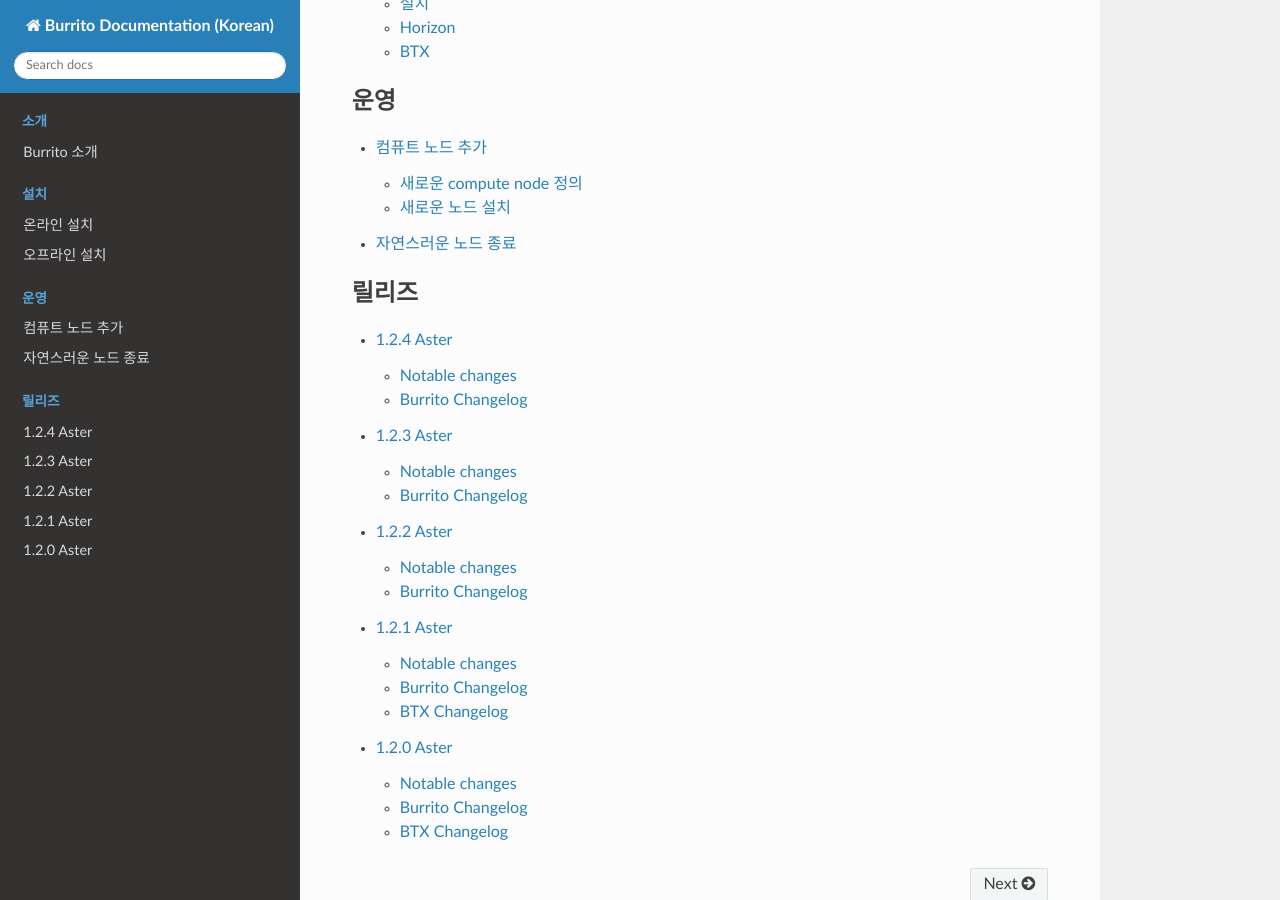
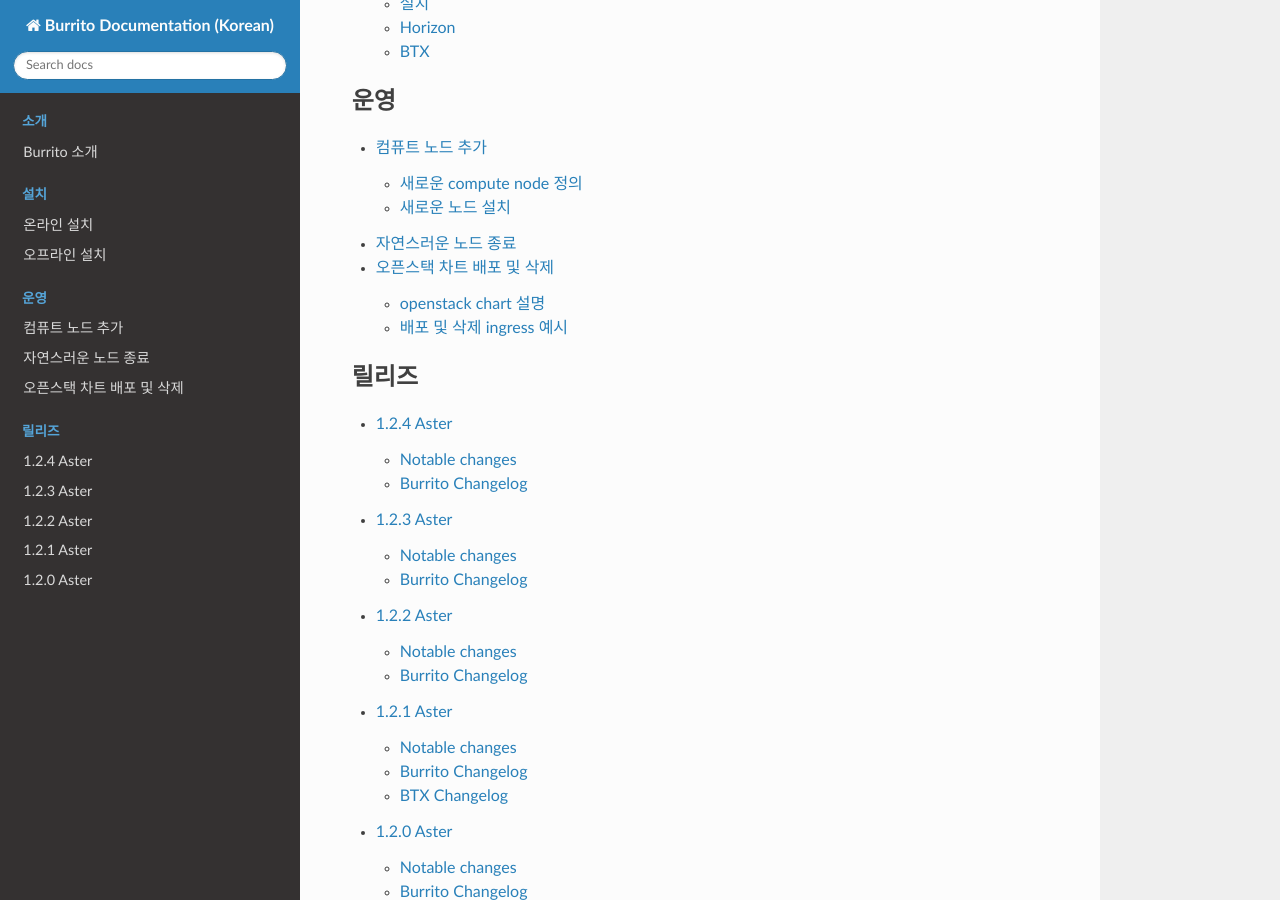
Before and after one commit to iorchard/burrito_docs_ko, a Sphinx documentation site: the page built from source/index.rst, in a window 1280 px wide and 900 px high, scrolled down 877 px. Built offline with Sphinx 7.4.7 and the Read the Docs theme 2.0.0, drawn with Linux system fonts in a browser that asks for light colours; some of the changed lines change nothing that is shown.

Commit message:
add operation

```diff
--- a/source/index.rst
+++ b/source/index.rst
@@ -22,10 +22,11 @@
 
 .. toctree::
    :caption: 운영
-   :maxdepth: 2
+   :maxdepth: 5
 
    컴퓨트 노드 추가 <operation/add_compute_node>
    자연스러운 노드 종료 <operation/graceful_node_shutdown>
+   오픈스택 차트 배포 및 삭제 <operation/openstack_chart>
 
 .. toctree::
    :caption: 릴리즈
--- /dev/null
+++ b/source/operation/openstack_chart.rst
@@ -0,0 +1,103 @@
+openstack chart 배포 및 삭제
+================================
+
+
+burrito 스크립트를 이용해 openstack chart명을 넣어 배포와 삭제를 할 수 있습니다.
+
+::
+
+
+   [clex@control1 burrito-1.2.4-rc.0]$ ./scripts/burrito.sh
+   Usage: ./scripts/burrito.sh <action> <chart_name>
+      <action>: install, uninstall
+      <chart_name>
+      ingress, ceph-provisioners, mariadb, rabbitmq, memcached
+      openvswitch, libvirt, keystone, glance, placement
+      neutron, nova, cinder, horizon, barbican, btx
+
+
+
+openstack chart 설명
+-----------------------
+
+* Ingress: Ingress 차트는 오픈스택 환경에서 외부에서 내부로 트래픽을 라우팅하는 데 사용됩니다. 주로 로드 밸런싱, SSL 종단 처리 및 URL 경로 기반 라우팅과 같은 기능을 제공합니다.
+
+* Ceph-provisioners: Ceph-provisioners는 Ceph 스토리지 클러스터를 오픈스택에 연결하고 스토리지 자원을 프로비저닝하는 데 사용됩니다. Ceph는 분산 스토리지 시스템으로 오픈스택의 스토리지 백엔드로 자주 사용됩니다.
+
+* MariaDB: MariaDB는 오픈스택의 데이터베이스 서비스로 사용됩니다. 이 데이터베이스는 오픈스택 서비스 및 구성 정보를 저장합니다.
+
+* RabbitMQ: RabbitMQ는 오픈스택의 메시지 큐 서비스로 사용됩니다. 오픈스택 서비스 간의 통신 및 작업 스케줄링을 위한 메시지 큐 시스템입니다.
+
+* Memcached: Memcached는 분산 캐시 시스템으로, 오픈스택에서 데이터 캐싱을 위해 사용됩니다. 빠른 데이터 액세스를 지원하며 성능 향상에 기여합니다.
+
+* OpenvSwitch: OpenvSwitch는 가상 네트워크 스위치로 사용되며, 가상 머신 및 네트워크 리소스 관리에 필요한 네트워킹 기능을 제공합니다.
+
+* Keystone: Keystone은 오픈스택의 인증 및 인가 서비스로, 사용자 및 서비스 인증 및 권한 관리를 담당합니다.
+
+* Glance: Glance는 이미지 서비스로, 가상 머신 이미지 관리와 배포를 지원합니다.
+
+* Placement: Placement는 리소스 프로비저닝 및 관리를 위한 서비스로, 가상 머신과 호스트 사이의 리소스 할당을 관리합니다.
+
+* Neutron: Neutron은 네트워킹 서비스를 제공하는 오픈스택 서비스로, 가상 네트워크, 서브넷, 라우터 등을 관리합니다.
+
+* Nova: Nova는 가상 머신 관리 서비스로, 가상 머신 인스턴스를 생성, 시작, 중지 및 삭제하는 기능을 제공합니다.
+
+* Cinder: Cinder는 블록 스토리지 서비스로, 가상 머신에 대한 블록 레벨 스토리지를 제공하며, 볼륨 관리와 스냅샷 생성을 지원합니다.
+
+* Horizon: Horizon은 오픈스택의 대시보드 인터페이스로, 사용자가 오픈스택 리소스를 시각적으로 관리할 수 있도록 합니다.
+
+* Barbican: Barbican은 보안 관리 서비스로, 암호 키와 보안 인증서 관리를 지원합니다.
+
+* BTX: BTX는 오픈스택 환경에서 사용되는 일부 특정한 차트나 서비스로, 더 구체적인 정보가 필요합니다. 일반적인 오픈스택 차트와는 다를 수 있습니다.
+
+
+
+배포 및 삭제 ingress 예시
+----------------------------
+
+만약 ingress를 배포하고 싶다면 action = install, chart_name = ingress로 하여 playbook을 실행합니다.
+
+::
+
+   [clex@control1 burrito-1.2.4-rc.0]$ ./scripts/burrito.sh install ingress
+
+   PLAY [Deploy ssh key pair in compute nodes.] ***********************************
+
+   PLAY RECAP *********************************************************************
+   control1                   : ok=16   changed=5    unreachable=0    failed=0    skipped=0    rescued=0    ignored=0
+   control2                   : ok=1    changed=0    unreachable=0    failed=0    skipped=0    rescued=0    ignored=0
+   control3                   : ok=1    changed=0    unreachable=0    failed=0    skipped=0    rescued=0    ignored=0
+   storage1                   : ok=2    changed=0    unreachable=0    failed=0    skipped=0    rescued=0    ignored=0
+   storage2                   : ok=2    changed=0    unreachable=0    failed=0    skipped=0    rescued=0    ignored=0
+   storage3                   : ok=2    changed=0    unreachable=0    failed=0    skipped=0    rescued=0    ignored=0
+
+   ===============================================================================
+   Gathering Facts --------------------------------------------------------- 6.49s
+   burrito.openstack : OpenStack | deploy osh infra charts ----------------- 4.57s
+   Gathering Facts --------------------------------------------------------- 2.82s
+   burrito.openstack : OpenStack | make sure to set up control plane label --- 2.08s
+   burrito.openstack : OpenStack | create openstack namespace -------------- 1.65s
+   burrito.openstack : OpenStack | get cinder keyring ---------------------- 1.28s
+   burrito.openstack : OpenStack | get admin keyring ----------------------- 1.03s
+   burrito.openstack : OpenStack | templating osh infra values ------------- 1.01s
+   burrito.openstack : OpenStack | make sure to set up compute node label --- 0.97s
+   burrito.openstack : OpenStack | create openstack artifacts directory ---- 0.60s
+   burrito.openstack : OpenStack | create dependency chart directory ------- 0.45s
+   burrito.openstack : OpenStack | symlink helm-toolkit dependency chart --- 0.42s
+   burrito.openstack : OpenStack | add ceph-provisioners to osh_infra_charts if ceph in storage_backends --- 0.12s
+   burrito.openstack : OpenStack | set fact for admin keyring -------------- 0.10s
+   burrito.openstack : OpenStack | add openvswitch to osh_infra_charts if neutron_ml2_plugin is ovs --- 0.09s
+   burrito.openstack : OpenStack | debug ----------------------------------- 0.09s
+   burrito.openstack : OpenStack | set fact for cinder keyring ------------- 0.09s
+   ~/burrito-1.2.4-rc.0
+
+
+만약 ingress를 삭제하고 싶다면 action = uninstall, chart_name = ingress로 하여 playbook을 실행합니다.
+
+::
+
+   [clex@control1 burrito-1.2.4-rc.0]$ ./scripts/burrito.sh uninstall ingress
+   release "ingress" uninstalled
+   pod "ingress-0" deleted
+   pod "ingress-1" deleted
+   pod "ingress-error-pages-7dd65557f8-pld6n" deleted
```
